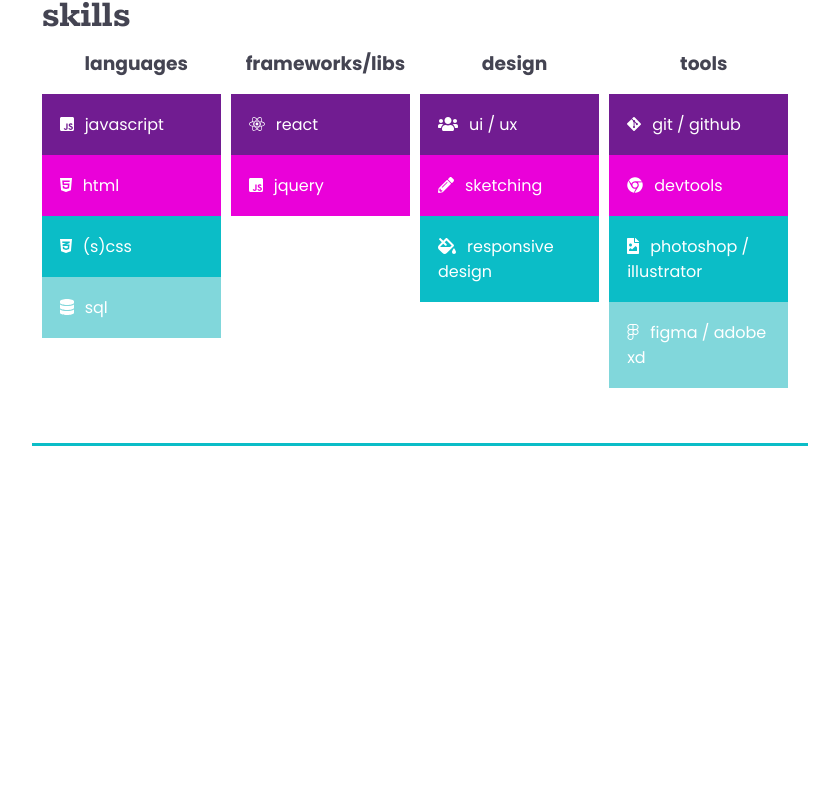
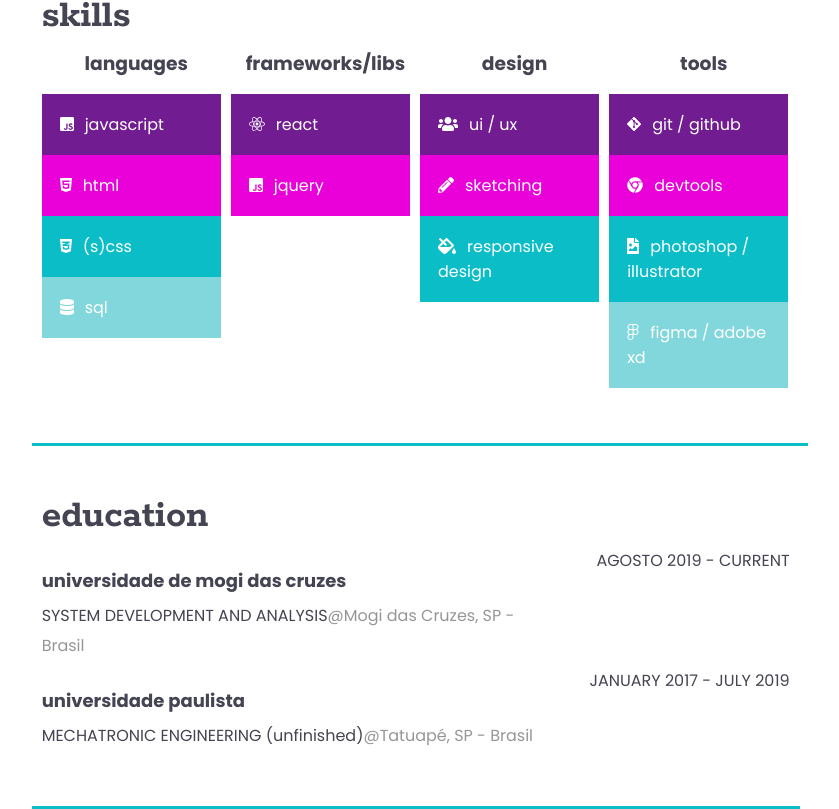
Before and after one commit to mariap-campos/personal-website, a React (Create React App) app: page / in a window 1280 px wide. Shown: the part 992-1801 px from the top of the page, without its empty margins (220-1059 px from the left). Before the commit the page ends 1438 px from the top, so only its background shows below. Built offline with nearby package versions, Linux system fonts and the light colour scheme.

Commit message:
education component

```diff
--- /dev/null
+++ b/src/pages/Home/components/Education/index.js
@@ -0,0 +1,34 @@
+import React from 'react';
+import * as S from './styled';
+
+function Education() {
+    return (
+        <S.EducationContainer>
+            <S.EducationWrapper>
+                <S.TitleWrapper>
+                    education
+                </S.TitleWrapper>
+                <S.CollegeWrapper>
+                    <S.NameWrapper>
+                        <h2>universidade de mogi das cruzes</h2>
+                        <p>SYSTEM DEVELOPMENT AND ANALYSIS<span>@Mogi das Cruzes, SP - Brasil</span></p>
+                    </S.NameWrapper>
+                    <S.AdditionalInfo>
+                        <span>AGOSTO 2019 - CURRENT</span>
+                    </S.AdditionalInfo>
+                </S.CollegeWrapper>
+                <S.CollegeWrapper>
+                    <S.NameWrapper>
+                        <h2>universidade paulista</h2>
+                        <p>MECHATRONIC ENGINEERING (unfinished)<span>@Tatuapé, SP - Brasil</span></p>
+                    </S.NameWrapper>
+                    <S.AdditionalInfo>
+                    <span>JANUARY 2017 - JULY 2019</span>
+                    </S.AdditionalInfo>
+                </S.CollegeWrapper>
+            </S.EducationWrapper>
+        </S.EducationContainer>
+    )
+}
+
+export default Education;
--- /dev/null
+++ b/src/pages/Home/components/Education/styled.js
@@ -0,0 +1,57 @@
+import styled from 'styled-components'
+
+export const EducationContainer = styled.div`
+    border-bottom: 3px solid var(--color-blueish);
+    width: 60vw;
+
+    @media screen and (max-width: 768px) {
+        width: 90vw;
+        margin: 0 auto;
+        padding: 25px 0px;
+    }
+`;
+
+export const EducationWrapper = styled.div`
+    padding: 55px 10px;
+    line-height: 3rem;
+    animation-name: slide;
+    animation-duration: 1.2s;
+    animation-timing-function: ease;
+`;
+export const TitleWrapper = styled.h1`
+    font-size: 4rem;
+    margin-bottom: 10px;
+`;
+export const CollegeWrapper = styled.div`
+    display: flex;
+
+    @media screen and (max-width: 768px) {
+       flex-direction: column;
+    }
+`;
+export const NameWrapper = styled.div`
+    font-size: 16px;
+    flex: 2;
+    margin-top: 20px;
+
+    span {
+        color: #969696;
+    }
+
+    h2 {
+        font-size: 18px;
+    }
+
+`;
+export const AdditionalInfo = styled.div`
+    text-align: end;
+    flex:1;
+
+    span {
+        line-height: 4rem;
+    }
+
+    @media screen and (max-width: 768px) {
+       text-align: unset;
+    }
+`;
--- a/src/pages/Home/components/Experience/index.js
+++ b/src/pages/Home/components/Experience/index.js
@@ -14,7 +14,7 @@
                 <S.CompanyWrapper>
                     <S.NameWrapper>
                         <h2>enext</h2>
-                        <span>AGOSTO 2019 - CURRENT</span>
+                        <span>AGOSTO 2020 - CURRENT</span>
                     </S.NameWrapper>
                     <S.AdditionalInfo>
                         <h2>front-end developer intern</h2>
--- a/src/pages/Home/index.js
+++ b/src/pages/Home/index.js
@@ -3,6 +3,7 @@
 import AboutMe from './components/AboutMe';
 import Experience from './components/Experience';
 import Skills from './components/Skills';
+import Education from './components/Education';
 
 function Home() {
     return (
@@ -11,6 +12,7 @@
         <AboutMe></AboutMe>
         <Experience></Experience>
         <Skills></Skills>
+        <Education></Education>
         </>
     )
 }
```
Also changed, not shown: 1 other file (tests, documents, lock files or other folders).
